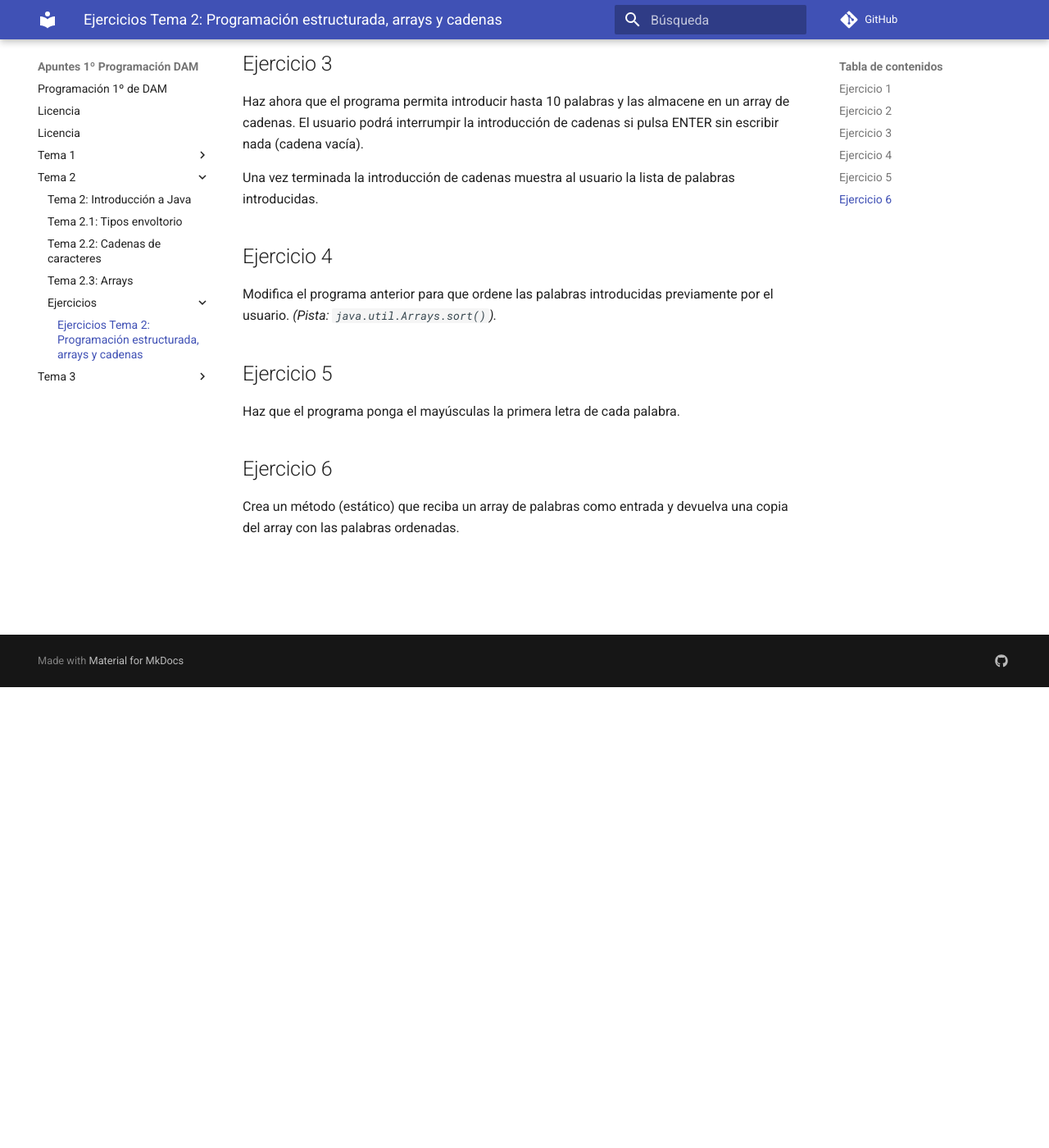
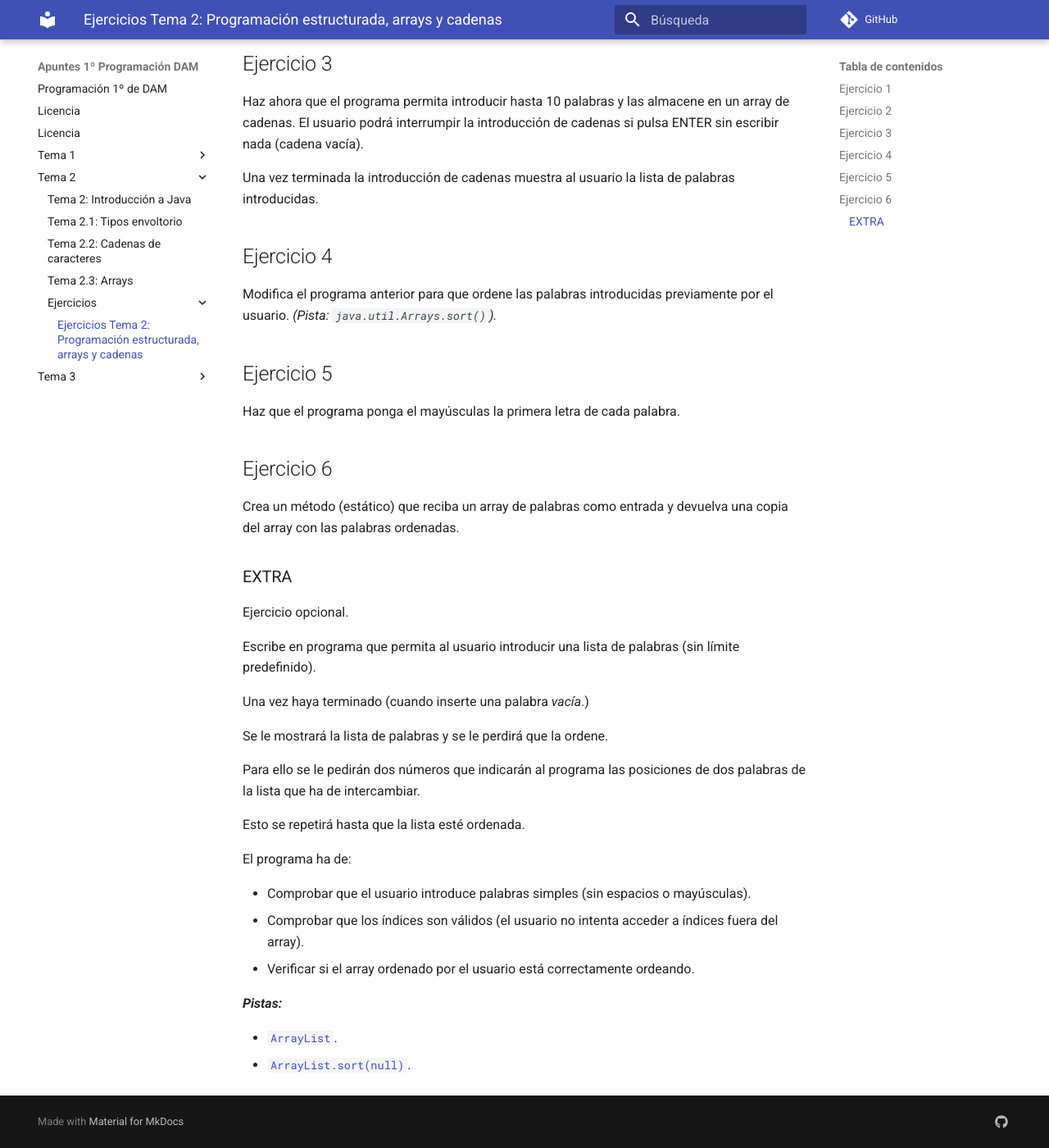
Before and after one commit to mmourazos/DAM_PR_Apuntes, an MkDocs documentation site: the page built from docs/Tema 2/Ejercicios/T2 - Ejercicios.md, in a window 1280 px wide and 1400 px high, scrolled down 562 px. Shown: the whole window at 82% size. Built offline with MkDocs 1.6.1 and Material for MkDocs 9.7.7, drawn with Linux system fonts in a browser that asks for light colours; comment, search, counter and statistics services are not loaded.

Commit message:
Ejercicios extra.

```diff
--- a/docs/Tema 2/Ejercicios/T2 - Ejercicios.md
+++ b/docs/Tema 2/Ejercicios/T2 - Ejercicios.md
@@ -28,3 +28,28 @@ Haz que el programa ponga el mayúsculas la primera letra de cada palabra.
 ## Ejercicio 6
 
 Crea un método (estático) que reciba un array de palabras como entrada y devuelva una copia del array con las palabras ordenadas.
+
+### EXTRA
+
+Ejercicio opcional.
+
+Escribe en  programa que permita al usuario introducir una lista de palabras (sin límite predefinido).
+
+Una vez haya terminado (cuando inserte una palabra *vacía*.)
+
+Se le mostrará la lista de palabras y se le perdirá que la ordene.
+
+Para ello se le pedirán dos números que indicarán al programa las posiciones de dos palabras de la lista que ha de intercambiar.
+
+Esto se repetirá hasta que la lista esté ordenada.
+
+El programa ha de:
+
+* Comprobar que el usuario introduce palabras simples (sin espacios o mayúsculas).
+* Comprobar que los índices son válidos (el usuario no intenta acceder a índices fuera del array).
+* Verificar si el array ordenado por el usuario está correctamente ordeando.
+
+***Pistas:***
+
+* [`ArrayList`](https://www.w3schools.com/java/java_arraylist.asp).
+* [`ArrayList.sort(null)`](https://www.programiz.com/java-programming/library/arraylist/sort).
```
Also changed, not shown: 1 other file.
